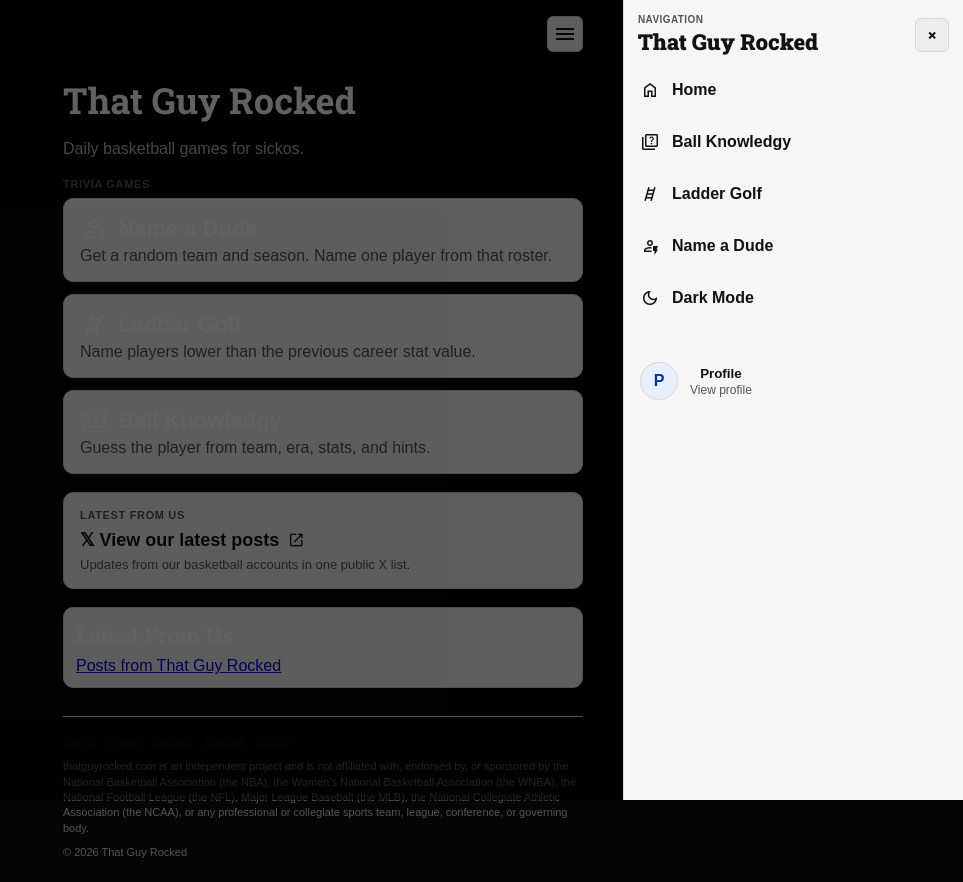
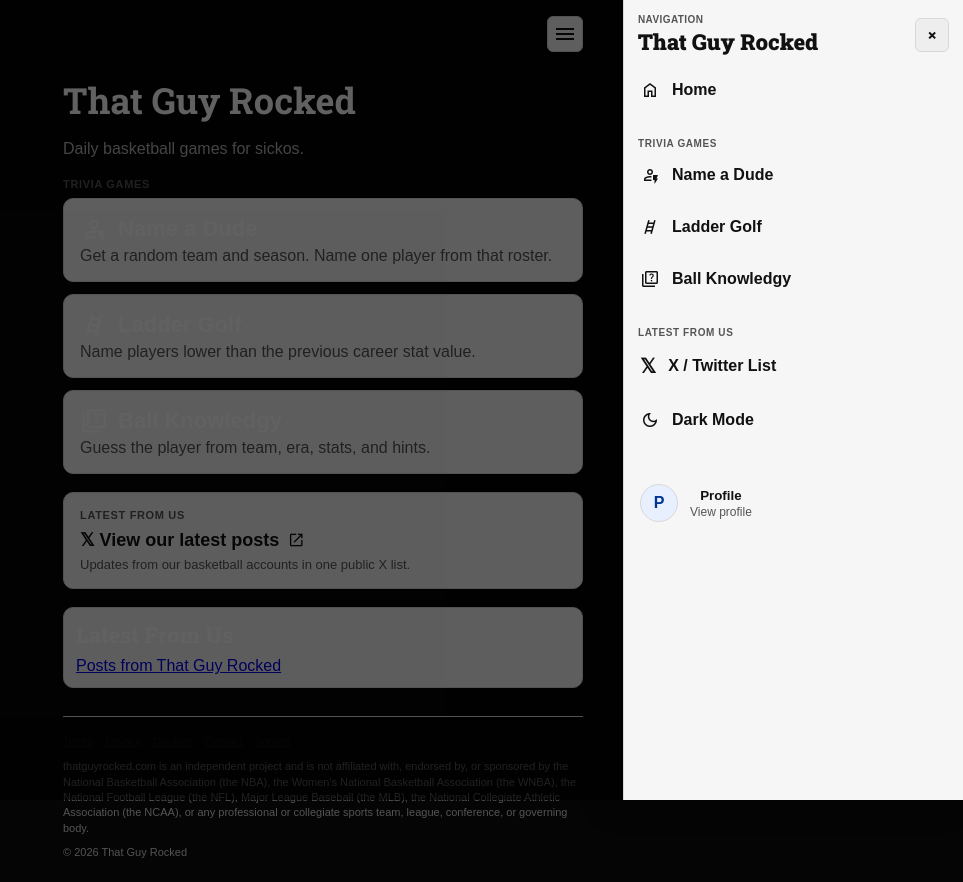
Before and after one commit to mattyraykray-betr/ballknowledgy, a Next.js app: page / in a window 1280 px wide. Both pictures are taken after a click on the button "menu". Shown: the whole page, without its empty margins (317-1280 px from the left). Built offline with nearby package versions, Linux system fonts and the light colour scheme; no server answers.

Commit message:
Enhance SiteNav with new section labels and links
Added navigation section label and updated menu items.

```diff
--- a/components/SiteNav.js
+++ b/components/SiteNav.js
@@ -127,6 +127,15 @@ export default function SiteNav({
       fontSize: 16,
       flexShrink: 0,
     },
+    navSectionLabel: {
+      color: theme.muted,
+      fontSize: 10,
+      fontWeight: 900,
+      textTransform: "uppercase",
+      letterSpacing: "0.06em",
+      marginTop: 16,
+      marginBottom: 6,
+    },
   };
 
   return (
@@ -150,26 +159,41 @@ export default function SiteNav({
           Home
         </Link>
 
-        <Link href="/ball-knowledgy" style={styles.menuItem}>
+        <div style={styles.navSectionLabel}>Trivia Games</div>
+
+        <Link href="/name-a-dude" style={styles.menuItem} onClick={() => setShowMenu(false)}>
+          <span className="material-symbols-outlined" style={styles.menuIcon}>
+            recent_patient
+          </span>
+          Name a Dude
+        </Link>
+
+        <Link href="/ladder-golf" style={styles.menuItem} onClick={() => setShowMenu(false)}>
+          <span className="material-symbols-outlined" style={styles.menuIcon}>
+            tools_ladder
+          </span>
+          Ladder Golf
+        </Link>
+
+        <Link href="/ball-knowledgy" style={styles.menuItem} onClick={() => setShowMenu(false)}>
           <span className="material-symbols-outlined" style={styles.menuIcon}>
             quiz
           </span>
           Ball Knowledgy
         </Link>
 
-        <Link href="/ladder-golf" style={styles.menuItem}>
-          <span className="material-symbols-outlined" style={styles.menuIcon}>
-            tools_ladder
-          </span>
-          Ladder Golf
-        </Link>
+        <div style={styles.navSectionLabel}>Latest From Us</div>
 
-        <Link href="/name-a-dude" style={styles.menuItem}>
-          <span className="material-symbols-outlined" style={styles.menuIcon}>
-            recent_patient
-          </span>
-          Name a Dude
-        </Link>
+        <a
+          href="https://x.com/i/lists/2066890467086598373"
+          target="_blank"
+          rel="noopener noreferrer"
+          style={styles.menuItem}
+          onClick={() => setShowMenu(false)}
+        >
+          <span style={styles.menuIcon}>𝕏</span>
+          X / Twitter List
+        </a>
 
         {showLeaderboardButton && (
           <button
```
